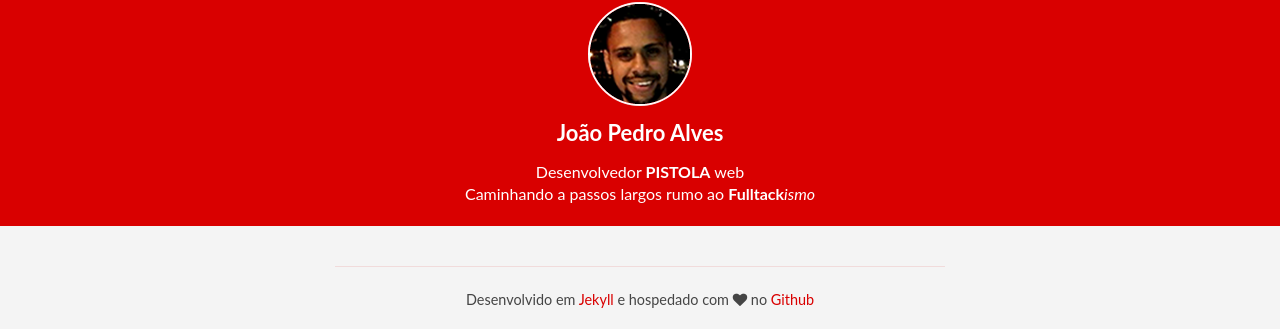
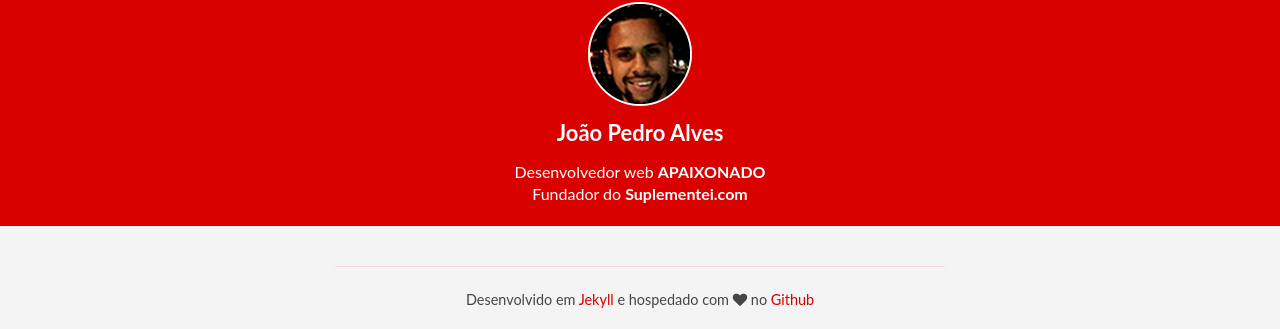
Before and after one commit to joao-pedro-alves/joao-pedro-alves.github.io, a Jekyll site: the page built from _posts/laravel/2017-05-21-sessao-nao-funcionando-pode-ser-mais-simples-do-que-voce-pensa.md, in a window 1280 px wide. Shown: the part 1644-1973 px from the top of the page. Built offline with Jekyll 4.4.1, drawn with Linux system fonts in a browser that asks for light colours; comment, search, counter and statistics services are not loaded.

Commit message:
added suplementei.com url

```diff
--- a/_layouts/post.html
+++ b/_layouts/post.html
@@ -12,8 +12,8 @@
 			<img src="{{ site.url }}/assets/img/joao-pedro-alves-photo.png" alt="João Pedro Alves" />
 		</figure>
 		<h1>João Pedro Alves</h1>
-		<p>Desenvolvedor <b>PISTOLA</b> web</p>
-		<p>Caminhando a passos largos rumo ao <b>Fulltack</b><i>ismo</i></p>
+		<p>Desenvolvedor web <b>APAIXONADO</b></p>
+		<p>Fundador do <a href="https://suplementei.com/?utm_source=joaopedroalves_blog&utm_campaign=profile" target="_blank">Suplementei.com</a></p>
 	</section>
 	<div class="col-md-6 col-md-offset-3 col-sm-8 col-sm-offset-2">
 		<section class="comments-box">
```
Also changed, not shown: 3 other files.
